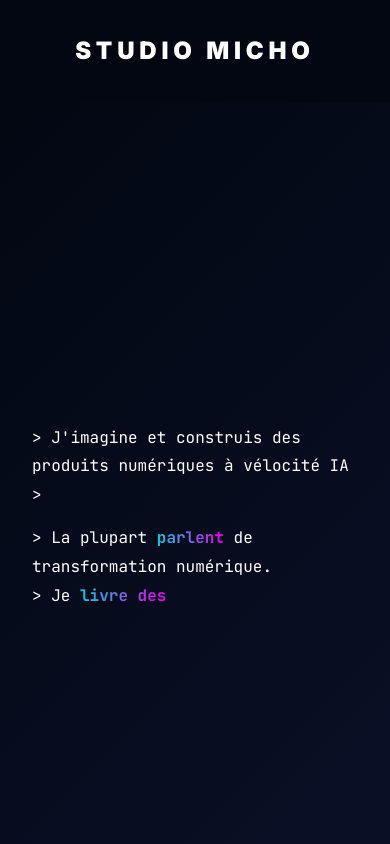
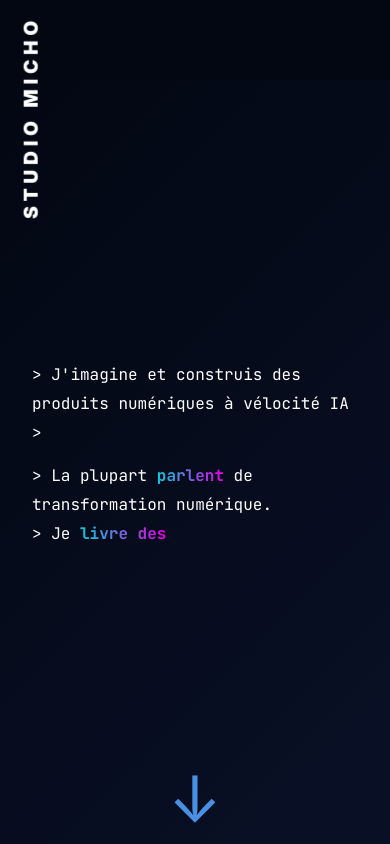
Before and after one commit to pierremichaudpm/studiomicho, a Next.js app: page / in a window 390 px wide. Shown: the top 844 px of the page. Built offline with nearby package versions, Linux system fonts and the light colour scheme.

Commit message:
Mobile: vertical brand on side non-sticky, raise hero content and larger arrow

```diff
--- a/app/globals.css
+++ b/app/globals.css
@@ -141,18 +141,33 @@ section {
 @media (max-width: 968px) {
     body {
         padding-left: 0;
+        padding-top: 80px;
     }
 
     .brand {
-        position: relative !important;
-        writing-mode: horizontal-tb !important;
-        transform: none !important;
-        left: auto !important;
-        top: auto !important;
-        font-size: 1.5rem !important;
+        position: absolute !important;
+        writing-mode: vertical-rl !important;
+        transform: rotate(180deg) !important;
+        left: 1rem !important;
+        top: 1rem !important;
+        font-size: 1.2rem !important;
         display: block;
-        text-align: center;
-        margin: 2rem auto;
+        text-align: left;
+        margin: 0;
+        letter-spacing: 0.2rem;
+    }
+
+    .hero {
+        padding-top: 2rem !important;
+    }
+
+    .terminal {
+        margin-top: -3rem;
+    }
+
+    .scroll-indicator {
+        bottom: 4rem !important;
+        font-size: 4rem !important;
     }
 
     .terminal {
```
